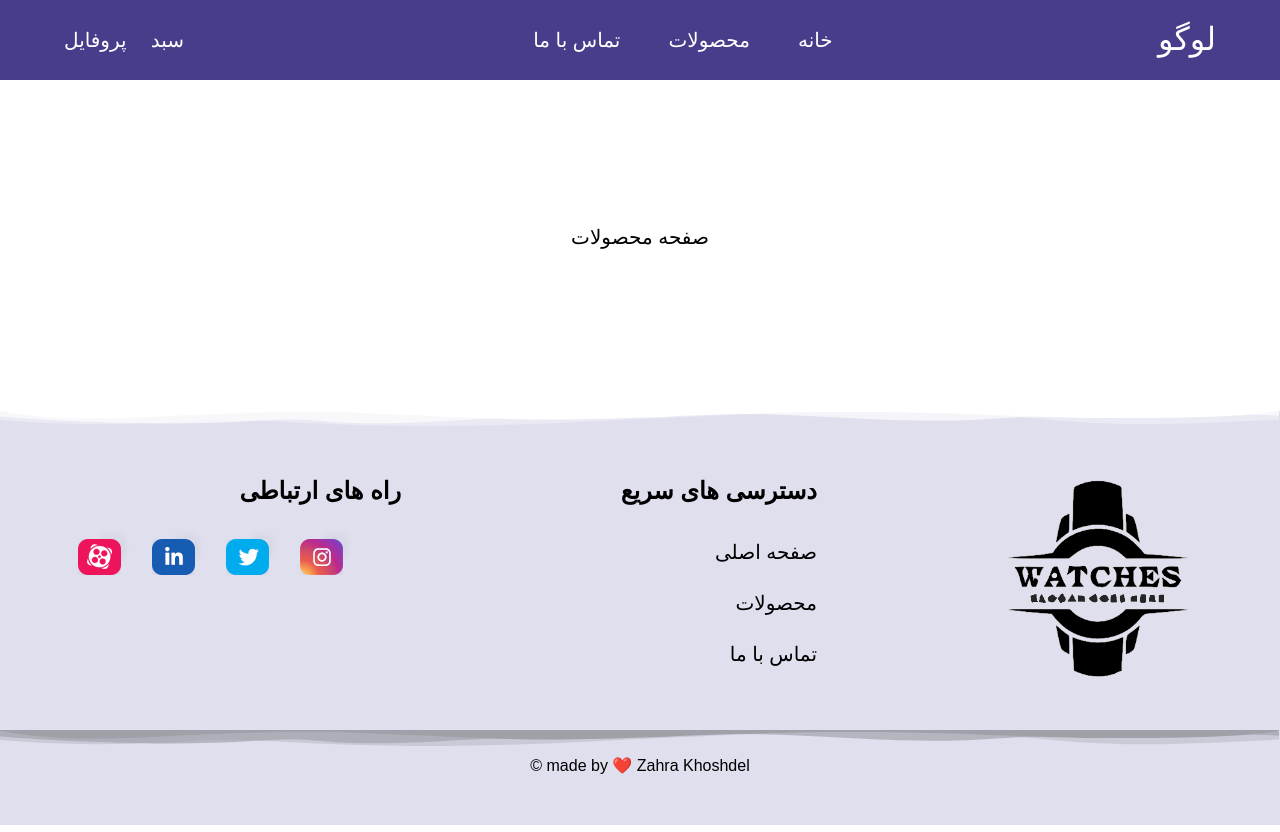
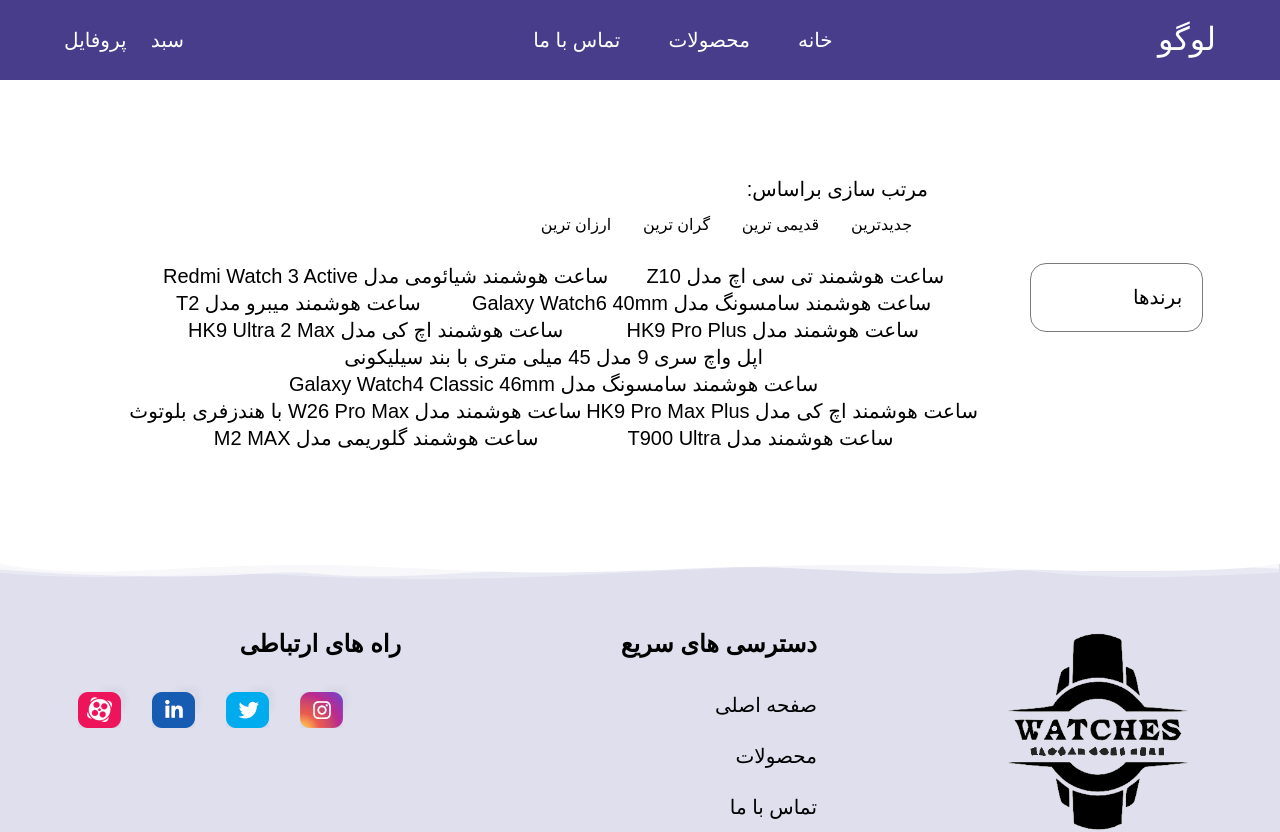
Before and after one commit to zahrakhoshdel/react-shop, a React (Create React App) app: page /products in a window 1280 px wide. Shown: the top 832 px of the page. Built offline with nearby package versions, Linux system fonts and the light colour scheme; the HTML template or start-up script is replaced by a standard one.

Commit message:
adding product sorting to product page

```diff
--- /dev/null
+++ b/src/components/Products/AllProducts.js
@@ -0,0 +1,31 @@
+import { sortItems } from "../../dummydata/sortItems";
+
+import classes from "./AllProducts.module.css";
+
+const AllProducts = (props) => {
+  const allProducts = props.productsData;
+
+  return (
+    <div className={classes.container}>
+      <div className={classes.sort}>
+        <div className={classes["sort-wrapper"]}>
+          <p>مرتب سازی براساس:</p>
+          <div className={classes["sort-items"]}>
+            {sortItems.map((item, index) => {
+              return <p>{item}</p>;
+            })}
+          </div>
+        </div>
+      </div>
+      <div className={classes.sidebar}>برندها</div>
+
+      <div className={classes["product-list"]}>
+        {allProducts.map((product, index) => {
+          return <p>{product.name}</p>;
+        })}
+      </div>
+    </div>
+  );
+};
+
+export default AllProducts;
--- /dev/null
+++ b/src/components/Products/AllProducts.module.css
@@ -0,0 +1,62 @@
+.container {
+  display: flex;
+  justify-content: center;
+  align-items: flex-start;
+  flex-wrap: wrap;
+  margin: 0 2rem;
+}
+
+.sort {
+  justify-content: center;
+  align-items: center;
+  width: 100%;
+  display: flex;
+  flex-wrap: wrap;
+  margin-bottom: 1rem;
+}
+
+
+.sort-wrapper {
+  justify-content: space-between;
+  align-items: center;
+  flex-wrap: wrap;
+  width: 50%;
+  display: flex;
+}
+
+.sort-items {
+  font-size: 1rem;
+  line-height: 1.25rem;
+  justify-content: space-around;
+  flex-wrap: wrap;
+  position: relative;
+  display: flex;
+  width: 70%;
+}
+
+.sort-items p {
+  padding: 0 1rem;
+  padding: 0.75rem;
+  cursor: pointer;
+}
+
+.sidebar {
+  padding: 1.25rem;
+  border-color: #7a7a7d;
+  border-width: 1px;
+  border-radius: 1rem;
+  width: 15%;
+  top: 2rem;
+  position: sticky;
+  border-style: solid;
+}
+
+.product-list {
+  justify-content: space-evenly;
+  align-items: stretch;
+  flex-wrap: wrap;
+  width: 80%;
+  display: flex;
+  padding: 0 2rem;
+  margin: 0 1rem;
+}
--- /dev/null
+++ b/src/dummydata/sortItems.js
@@ -0,0 +1,6 @@
+export const sortItems = [
+  "جدیدترین",
+  "قدیمی ترین",
+  "گران ترین",
+  "ارزان ترین",
+];
--- a/src/pages/Products.js
+++ b/src/pages/Products.js
@@ -1,9 +1,9 @@
+import { productsData } from "../dummydata/productsData";
+
+import AllProducts from "../components/Products/AllProducts";
+
 const Products = () => {
-  return (
-    <div className="centered">
-      <p>صفحه محصولات</p>
-    </div>
-  );
+  return <AllProducts productsData={productsData} />;
 };
 
 export default Products;
```
